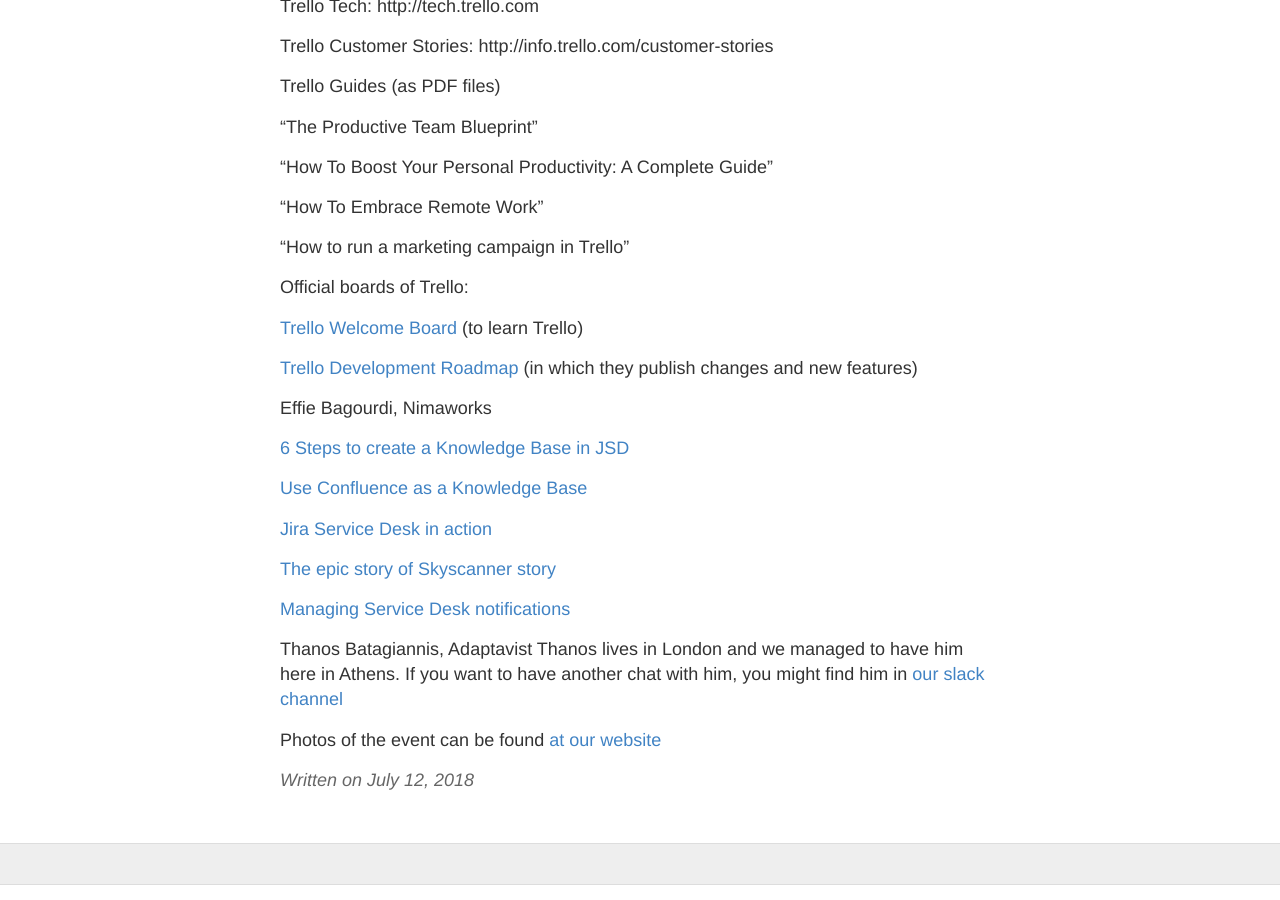
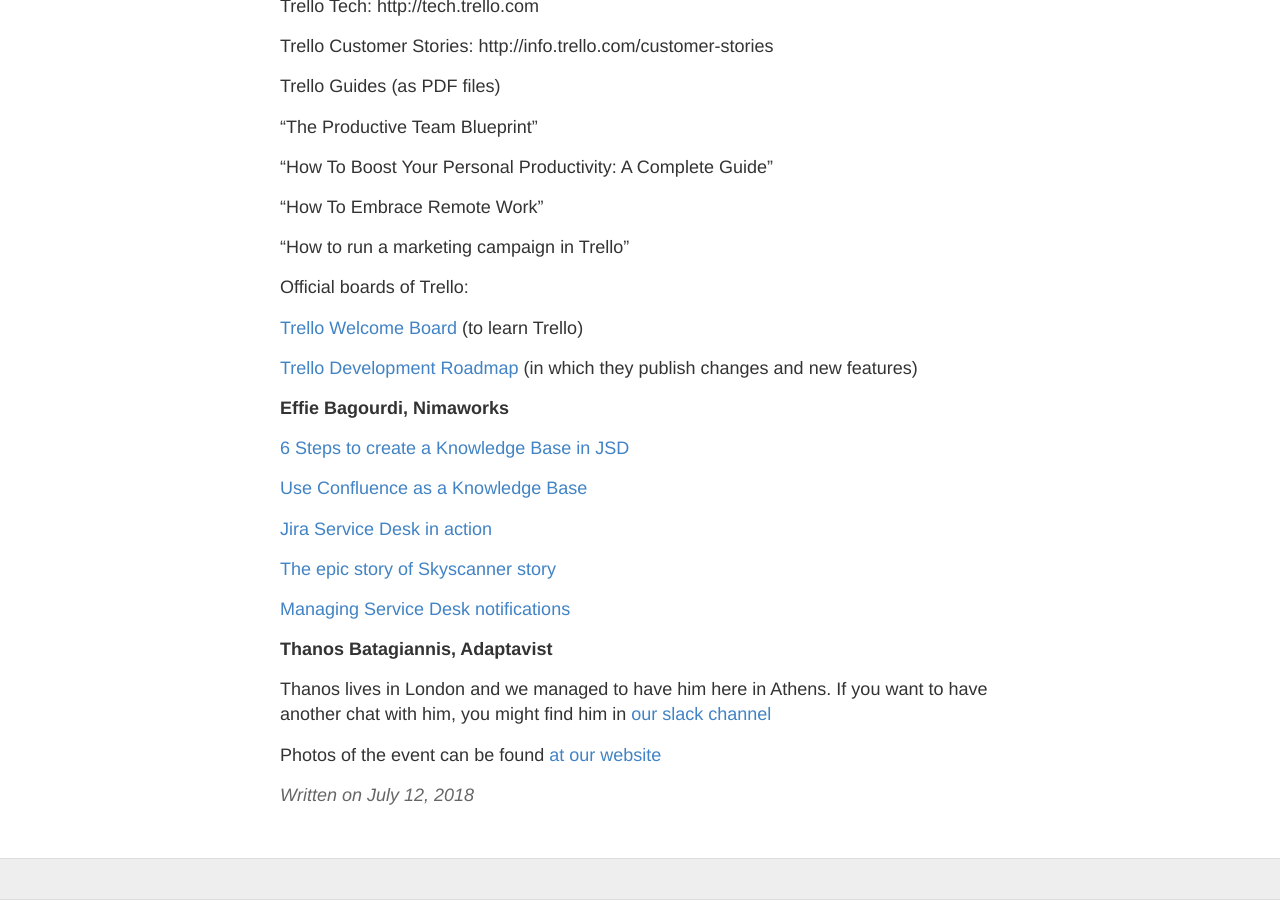
Before and after one commit to auggr/auggr.github.io, a Jekyll site: the page built from _posts/2018-7-12-6th-meetup.md, in a window 1280 px wide and 900 px high, scrolled down 1228 px. Built offline with Jekyll 4.4.1, drawn with Linux system fonts in a browser that asks for light colours.

```diff
--- a/_posts/2018-7-12-6th-meetup.md
+++ b/_posts/2018-7-12-6th-meetup.md
@@ -11,7 +11,7 @@ On the 12 of july we had the opportunity to be at the [Athens Center For Entrepr
 
 In case you couldn't be there, here is what you've missed:
 
-Panos Koutsodimitropoulos, Greek Yellow Pages
+**Panos Koutsodimitropoulos, Greek Yellow Pages**
 
 Kanban books:
 
@@ -67,7 +67,7 @@ Official boards of Trello:
 
 [Trello Development Roadmap](https://trello.com/b/nC8QJJoZ/trello-development-roadmap) (in which they publish changes and new features)
 
-Effie Bagourdi, Nimaworks
+**Effie Bagourdi, Nimaworks**
 
 [6 Steps to create a Knowledge Base in JSD](https://www.atlassian.com/blog/jira-service-desk/6-steps-to-create-knowledge-base-jira-service-desk-confluence)
 
@@ -79,7 +79,8 @@ Effie Bagourdi, Nimaworks
 
 [Managing Service Desk notifications](https://confluence.atlassian.com/servicedeskserver/managing-service-desk-notifications-939926348.html)
 
-Thanos Batagiannis, Adaptavist
+**Thanos Batagiannis, Adaptavist**
+
 Thanos lives in London and we managed to have him here in Athens. If you want to have another chat with him, you might find him in [our slack channel](https://aug.gr/2ItvAlj)
 
 Photos of the event can be found [at our website](https://aug.atlassian.com/events/details/atlassian-athens-presents-6th-atlassian-user-group-event)
```
